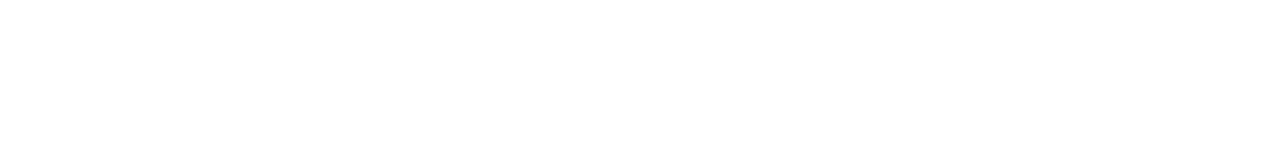
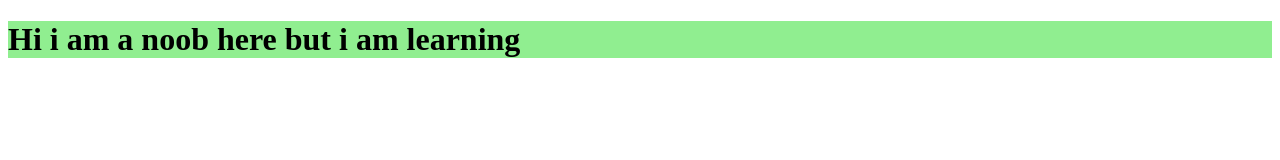
Before and after one commit to RishavBehera/practR, a plain HTML site: page index.html in a window 1280 px wide. Drawn offline with Linux system fonts and the light colour scheme.

Commit message:
New Commit

```diff
--- a/index.html
+++ b/index.html
@@ -4,7 +4,12 @@
     <meta charset="UTF-8" />
     <meta http-equiv="X-UA-Compatible" content="IE=edge" />
     <meta name="viewport" content="width=device-width, initial-scale=1.0" />
+    <link rel="stylesheet" href="main.css">
     <title>Pract</title>
   </head>
-  <body></body>
+  <body>
+    <div class="container">
+      <h1>Hi i am a noob here but i am learning</h1>
+    </div>
+  </body>
 </html>
--- a/main.css
+++ b/main.css
@@ -0,0 +1,4 @@
+.container
+{
+    background: lightgreen;
+}
```
